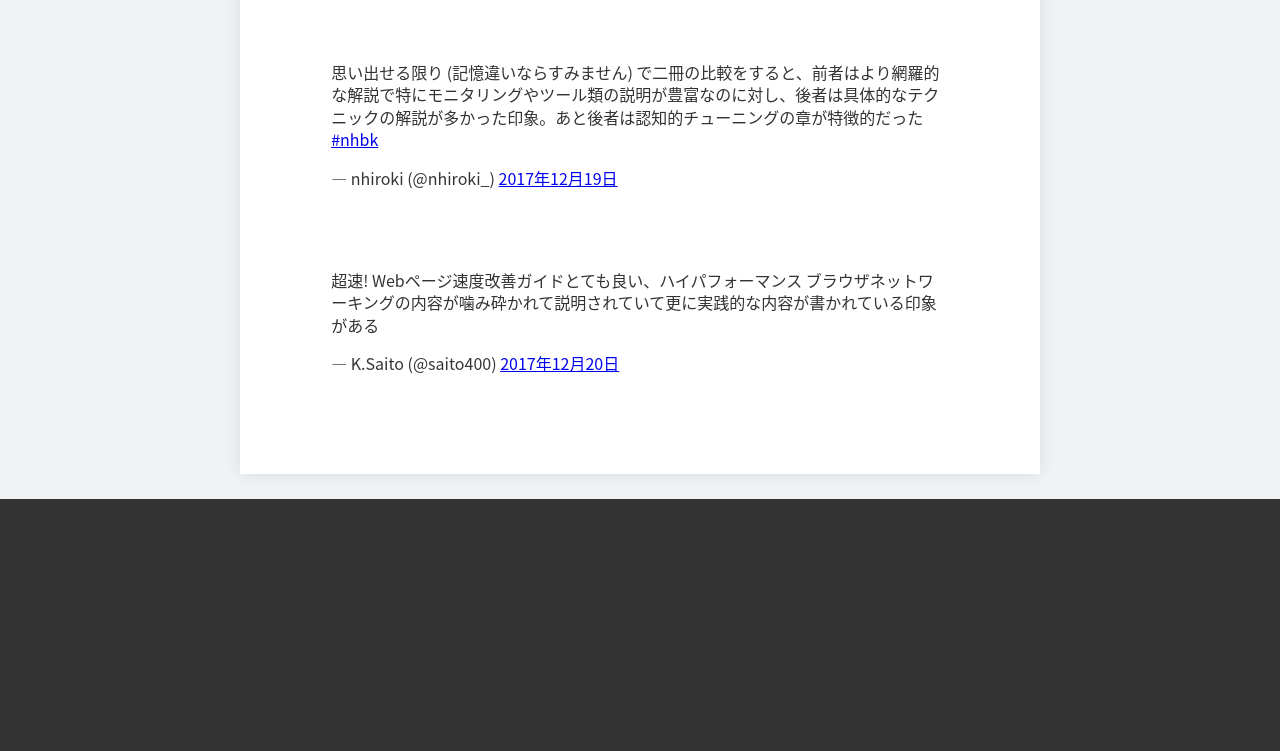
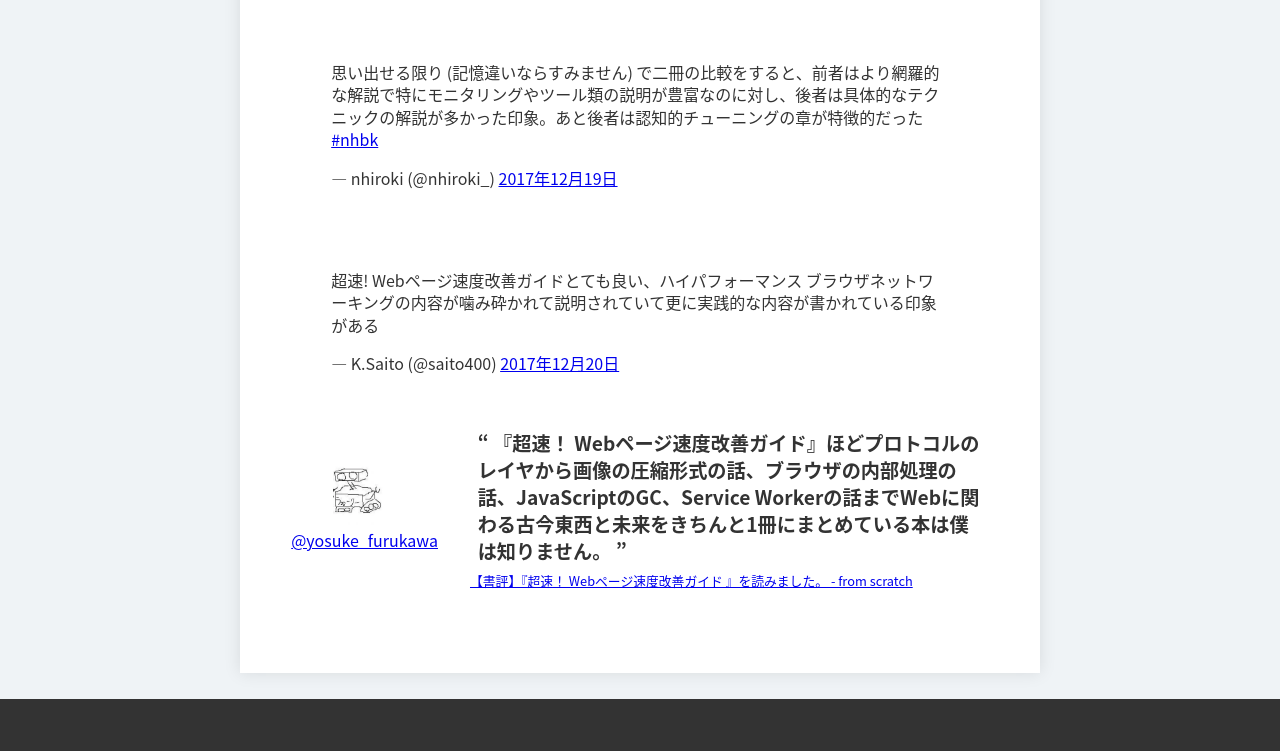
Before and after one commit to 1000ch/webperf.guide, a website: page public/index.html in a window 1280 px wide. Shown: the part 3790-4541 px from the top of the page. Before the commit the page ends 4364 px from the top, so only its background shows below. Drawn offline with nearby package versions, Linux system fonts and the light colour scheme.

Commit message:
Add a new comment

```diff
--- a/public/index.html
+++ b/public/index.html
@@ -274,6 +274,27 @@
                 <p lang="ja" dir="ltr">超速! Webページ速度改善ガイドとても良い、ハイパフォーマンス ブラウザネットワーキングの内容が噛み砕かれて説明されていて更に実践的な内容が書かれている印象がある</p>&mdash; K.Saito (@saito400) <a href="https://twitter.com/saito400/status/943437765085036544?ref_src=twsrc%5Etfw">2017年12月20日</a>
               </blockquote>
             </div>
+            <div class="Comment">
+              <div class="Comment__Person">
+                <a href="https://twitter.com/yosuke_furukawa">
+                  <div class="Comment__Avatar">
+                    <picture>
+                      <source type="image/webp" srcset="img/yosuke_furukawa.webp">
+                      <img src="img/yosuke_furukawa.jpg" alt="">
+                    </picture>
+                  </div>
+                  <div class="Comment__Name">@yosuke_furukawa</div>
+                </a>
+              </div>
+              <div class="Comment__Quote">
+                <blockquote>
+                  『超速！ Webページ速度改善ガイド』ほどプロトコルのレイヤから画像の圧縮形式の話、ブラウザの内部処理の話、JavaScriptのGC、Service Workerの話までWebに関わる古今東西と未来をきちんと1冊にまとめている本は僕は知りません。
+                </blockquote>
+                <div class="Comment__QuoteOrigin">
+                  <a href="http://yosuke-furukawa.hatenablog.com/entry/2017/12/28/202029">【書評】『超速！ Webページ速度改善ガイド 』を読みました。 - from scratch</a>
+                </div>
+              </div>
+            </div>
           </div>
         </div>
       </section>
```
Also changed, not shown: public/img/yosuke_furukawa.jpg (added), public/img/yosuke_furukawa.webp (added).
